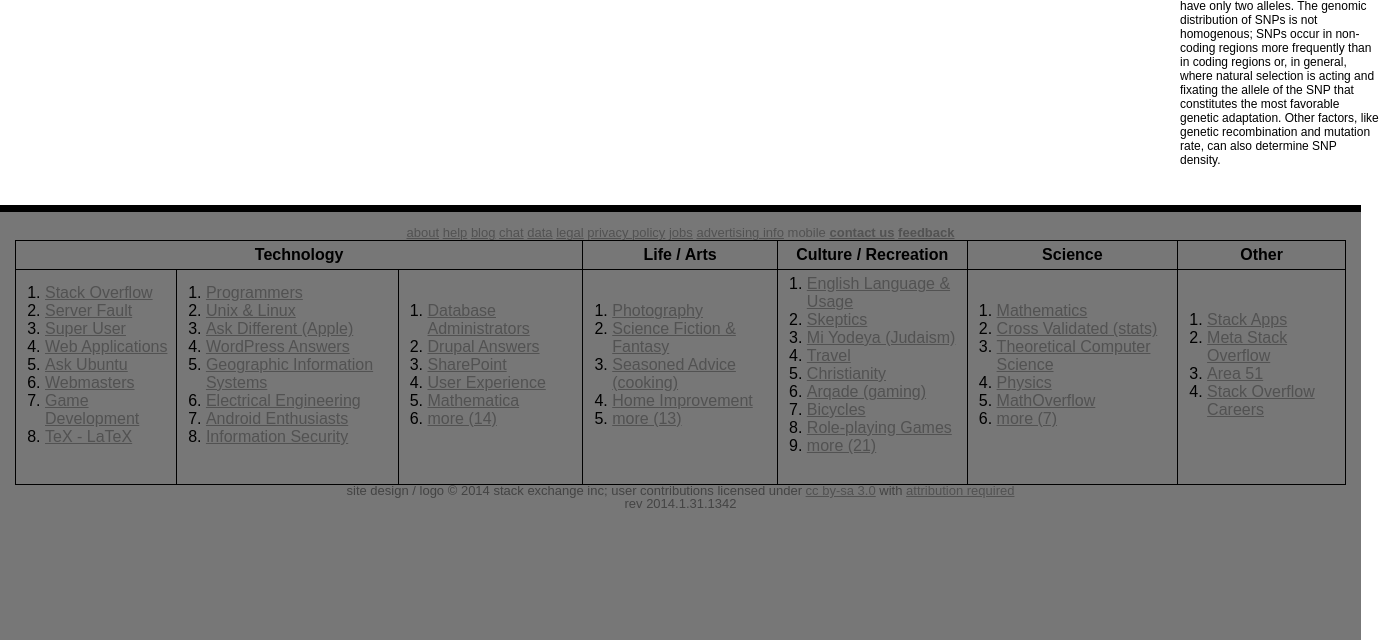
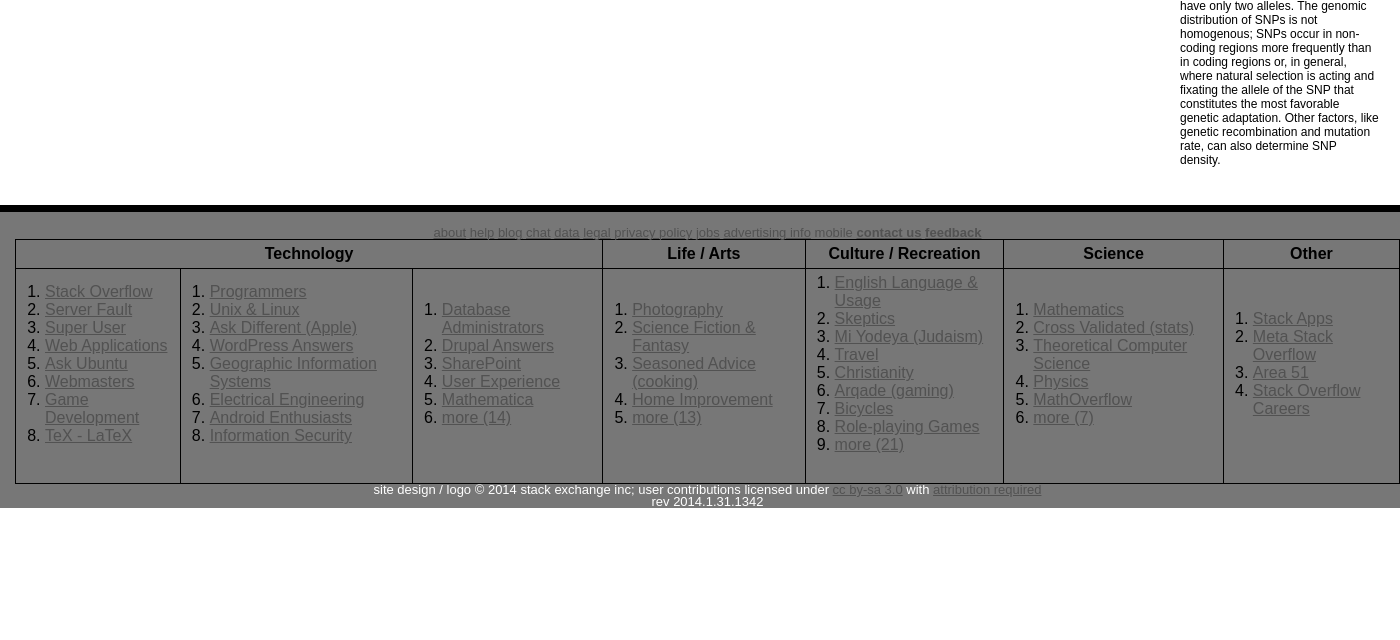
Before and after one commit to szabadkai/rSNP_database, a PHP site: page / in a window 1400 px wide. Shown: the part 257-897 px from the top of the page. After the commit the page ends 765 px from the top, so only its background shows below. Run offline with PHP 8.4, Linux system fonts and the light colour scheme.

Commit message:
hetfo reggel

```diff
--- a/main.css
+++ b/main.css
@@ -144,21 +144,19 @@ table,td,th{
 	border-top-style: solid;
 	border-top-width: 7px;
 	clear: both;
-	color: rgb(68, 68, 68);
+	color: white;
 	display: block;
 	font-family: Arial, 'Liberation Sans', 'DejaVu Sans', sans-serif;
 	font-size: 13px;
-	height: 397.5625px;
-	line-height: 12.800000190734863px;
+	line-height: 12px;
 	margin-bottom: 0px;
 	margin-left: 0px;
 	margin-right: 0px;
 	margin-top: 30px;
-	padding-bottom: 15px;
+	padding-bottom: 0px;
 	padding-left: 15px;
-	padding-right: 15px;
+	padding-right: 0px;
 	padding-top: 15px;
 	text-align: center;
 	vertical-align: baseline;
-	width: 1331px;
 }
```
